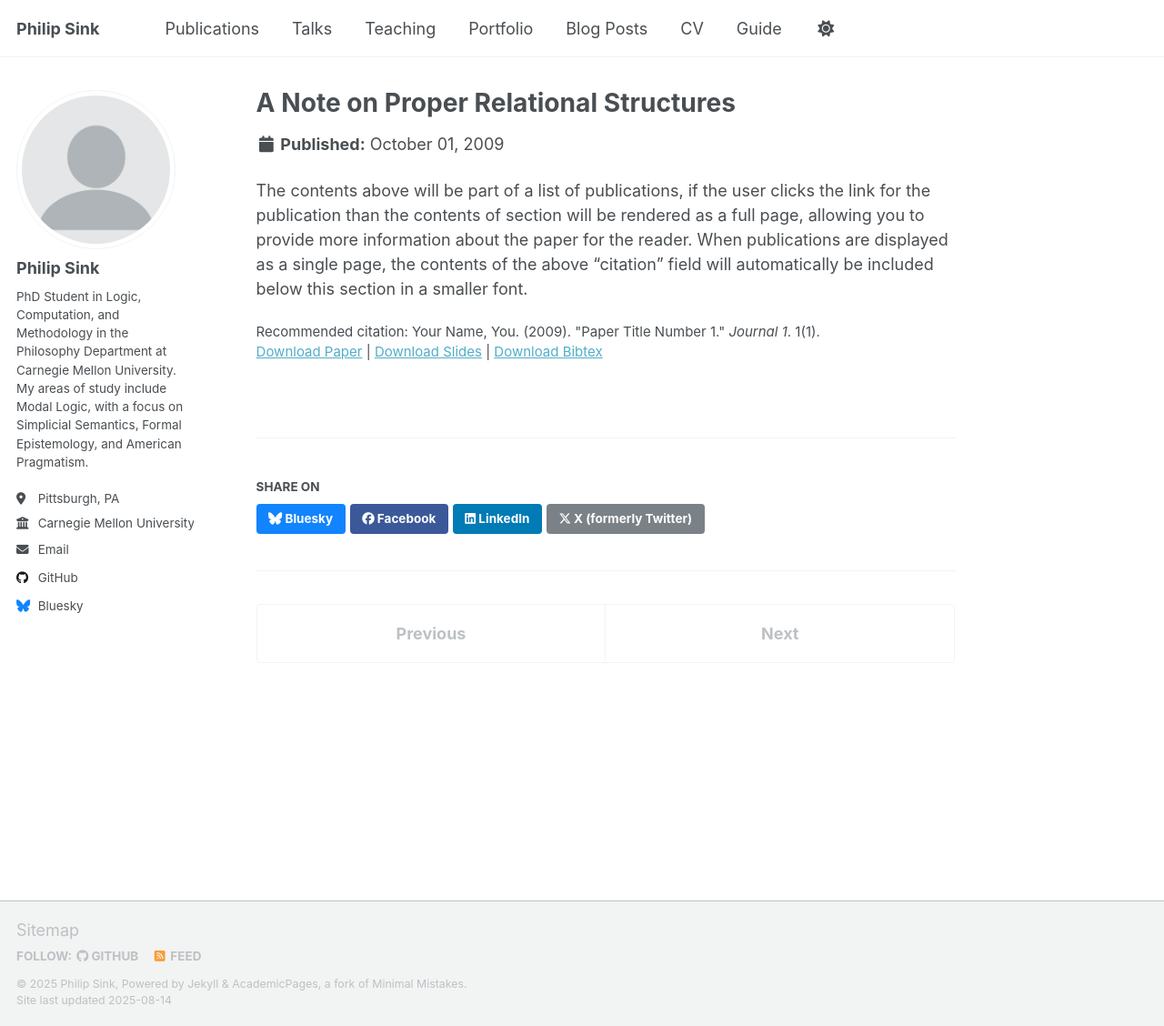
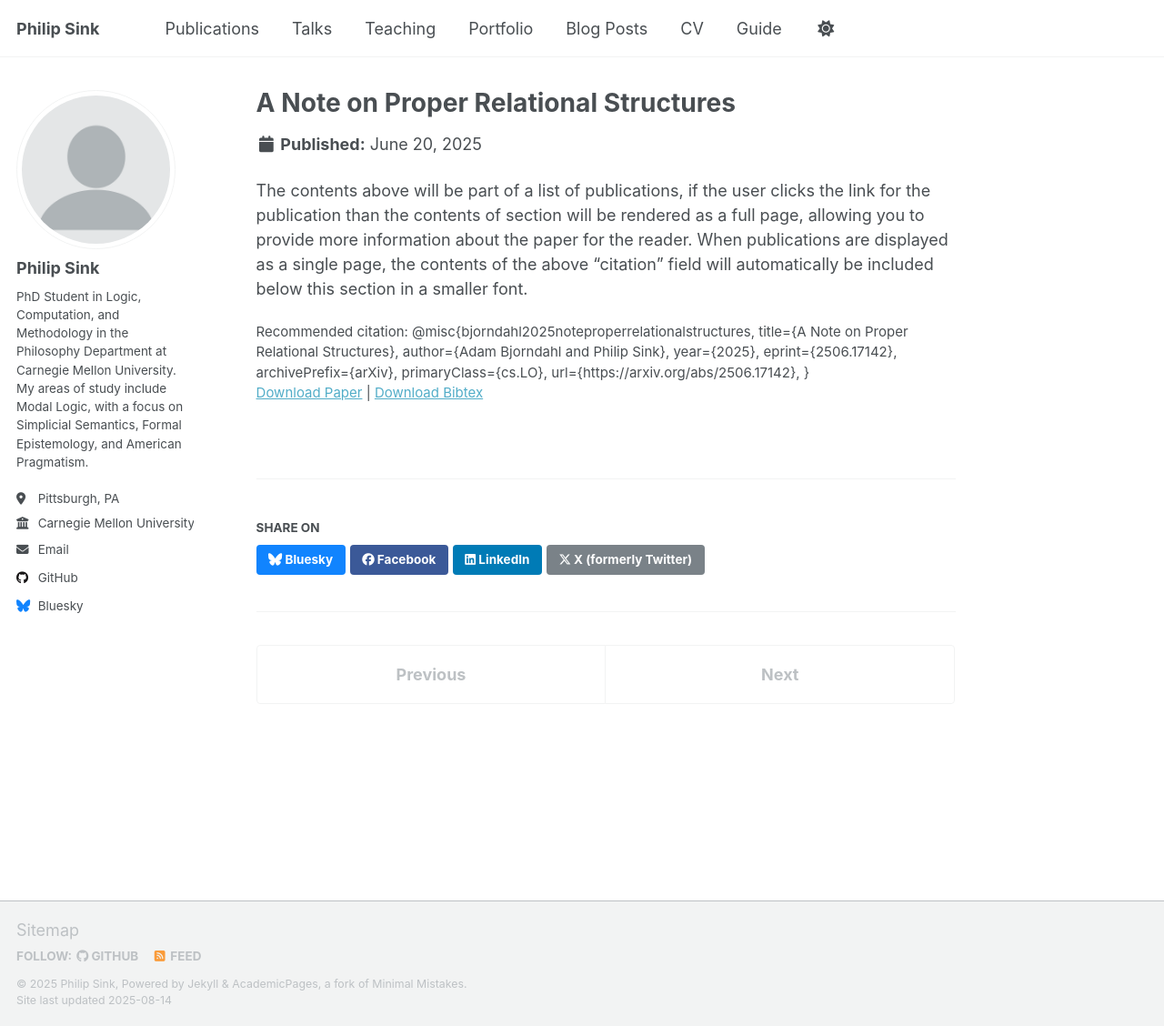
Before and after one commit to Philip-Sink/Philip-Sink.github.io, a Jekyll site: the page built from _publications/2009-10-01-paper-title-number-1.md, in a window 1280 px wide and 1128 px high. Shown: the whole window at 91% size. Built offline with Jekyll 4.4.1, drawn with Linux system fonts in a browser that asks for light colours; a script that is not in the unit is left out.

Commit message:
Update 2009-10-01-paper-title-number-1.md

```diff
--- a/_publications/2009-10-01-paper-title-number-1.md
+++ b/_publications/2009-10-01-paper-title-number-1.md
@@ -3,12 +3,20 @@ title: "A Note on Proper Relational Structures"
 collection: publications
 category: prepublications
 permalink: /publication/2025-06-20-A-Note-on-Proper-Relational-Structures
-excerpt: 'This paper is about the number 1. The number 2 is left for future work.'
-date: 2009-10-01
+excerpt: 'In this note we provide an algorithm for translating relational structures into "proper" relational structures, i.e., those such that there is no pair of worlds w and u such that w is accessible from u for every agent. In particular, our method of translation preserves many classical properties of relational structures, such as transitivity and the Euclidean property. As a result, this method of translation has many applications in the literature on Simplicial Semantics for modal logic, where the creation of proper canonical relational structures is a common step in proofs of completeness. '
+date: 2025-06-20
 venue:
-slidesurl: 'http://academicpages.github.io/files/slides1.pdf'
+slidesurl:
 paperurl: 'https://arxiv.org/abs/2506.17142'
-bibtexurl: 'http://academicpages.github.io/files/bibtex1.bib'
-citation: 'Your Name, You. (2009). &quot;Paper Title Number 1.&quot; <i>Journal 1</i>. 1(1).'
+bibtexurl: 'https://arxiv.org/abs/2506.17142'
+citation: '@misc{bjorndahl2025noteproperrelationalstructures,
+      title={A Note on Proper Relational Structures},
+      author={Adam Bjorndahl and Philip Sink},
+      year={2025},
+      eprint={2506.17142},
+      archivePrefix={arXiv},
+      primaryClass={cs.LO},
+      url={https://arxiv.org/abs/2506.17142},
+}'
 ---
 The contents above will be part of a list of publications, if the user clicks the link for the publication than the contents of section will be rendered as a full page, allowing you to provide more information about the paper for the reader. When publications are displayed as a single page, the contents of the above "citation" field will automatically be included below this section in a smaller font.
```
